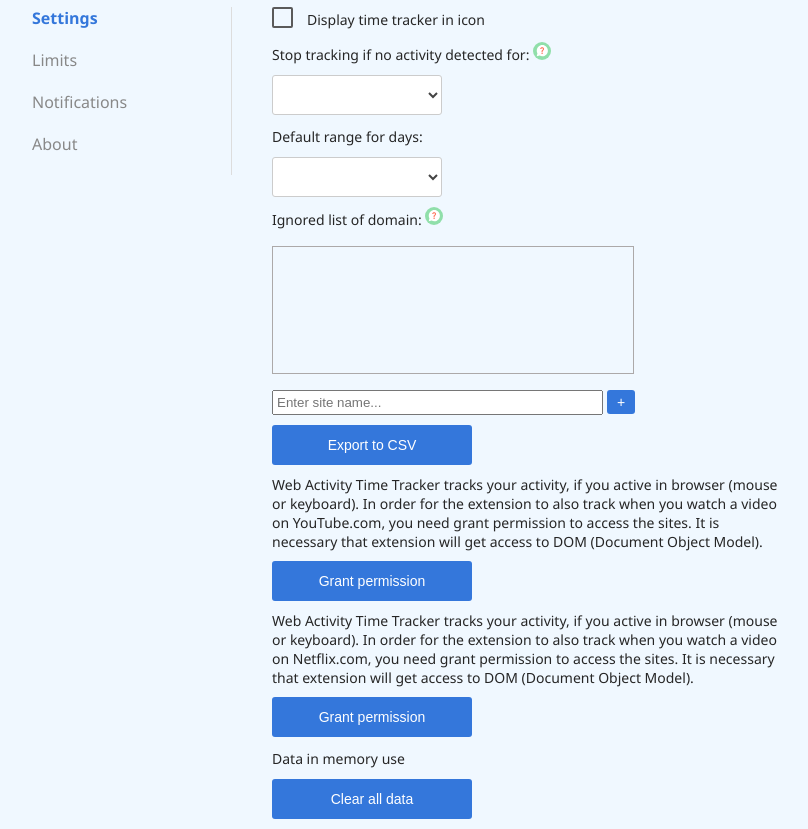
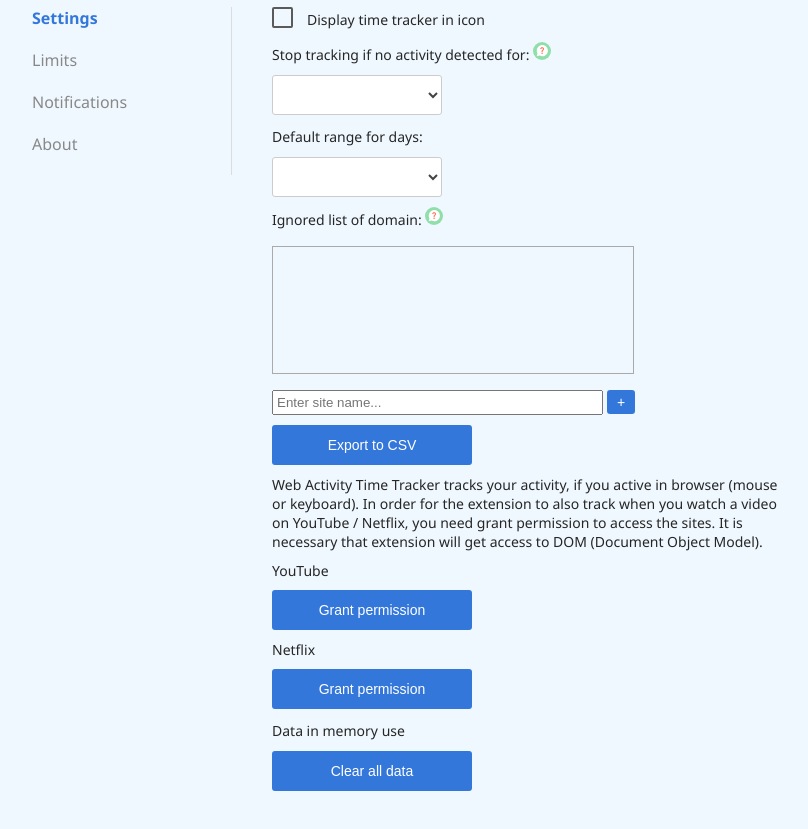
Before and after one commit to ssswhite007/time-tracker-extension, a browser extension: page src/options.html in a window 1280 px wide. Shown: the part 91-920 px from the top of the page, without its empty margins (233-1041 px from the left). After the commit the page ends 892 px from the top, so only its background shows below. Drawn offline with Linux system fonts and the light colour scheme.

Commit message:
edit the options page

```diff
--- a/src/options.html
+++ b/src/options.html
@@ -86,10 +86,13 @@
                     <div class="margin-top-10">
                         <label class="block">Web Activity Time Tracker tracks your activity, if you active in browser (mouse
                      or keyboard).
-                     In order for the extension to also track when you watch a video on YouTube.com, you need grant
+                     In order for the extension to also track when you watch a video on YouTube / Netflix, you need grant
                      permission to
                      access the sites.
                      It is necessary that extension will get access to DOM (Document Object Model).</label>
+                    </div>
+                    <div class="margin-top-10">
+                        <label class="block">YouTube</label>
                         <input class="margin-top-10" type="button" value="Grant permission" id='grantPermissionForYT'>
                         <div class="inline-block">
                             <div id='permissionSuccessedBlockForYT' hidden>
@@ -100,12 +103,7 @@
                     </div>
                     <!-- Netflix -->
                     <div class="margin-top-10">
-                        <label class="block">Web Activity Time Tracker tracks your activity, if you active in browser (mouse
-                     or keyboard).
-                     In order for the extension to also track when you watch a video on Netflix.com, you need grant
-                     permission to
-                     access the sites.
-                     It is necessary that extension will get access to DOM (Document Object Model).</label>
+                        <label class="block">Netflix</label>
                         <input class="margin-top-10" type="button" value="Grant permission" id='grantPermissionForNetflix'>
                         <div class="inline-block">
                             <div id='permissionSuccessedBlockForNetflix' hidden>
--- a/src/scripts/background.js
+++ b/src/scripts/background.js
@@ -178,10 +178,8 @@ function executeScriptYoutube(callback, activeUrl, tab, activeTab) {
 function executeScriptNetflix(callback, activeUrl, tab, activeTab) {
     chrome.tabs.executeScript({ code: "var videoElement = document.getElementsByTagName('video')[0]; (videoElement !== undefined && videoElement.currentTime > 0 && !videoElement.paused && !videoElement.ended && videoElement.readyState > 2);" }, (results) => {
         if (results !== undefined && results[0] !== undefined && results[0] === true) {
-            console.log("netglix is playing")
             callback(activeUrl, tab, activeTab);
         } else {
-            console.log("netflix paused")
             activity.closeIntervalForCurrentTab();
         }
     });
```
